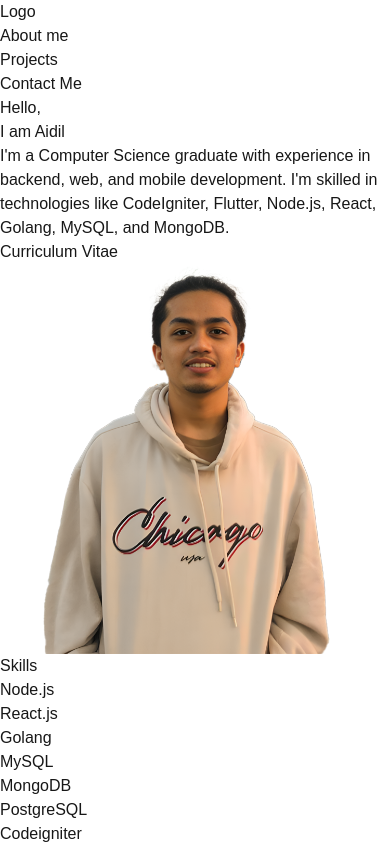
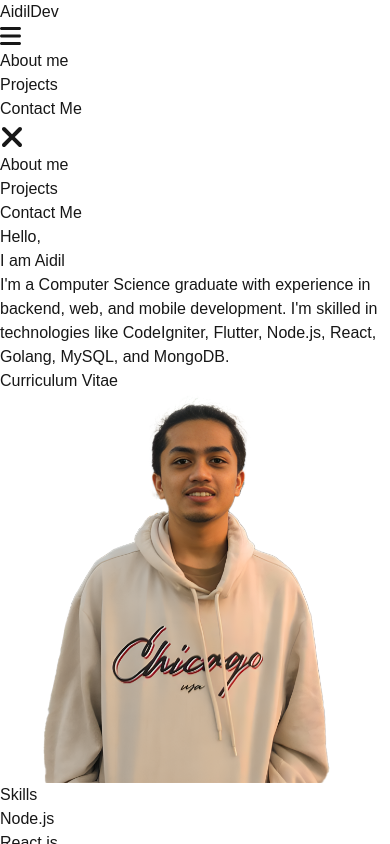
Before and after one commit to aidilfitra08/my-portofolio-nextjs, a Next.js app: page / in a window 390 px wide. Shown: the top 844 px of the page. Built offline with nearby package versions, Linux system fonts and the light colour scheme.

Commit message:
update responsive navbar

```diff
--- a/src/app/components/navbar/navbar.tsx
+++ b/src/app/components/navbar/navbar.tsx
@@ -1,10 +1,13 @@
 "use client";
 
+import { faBars, faXmark } from "@fortawesome/free-solid-svg-icons";
+import { FontAwesomeIcon } from "@fortawesome/react-fontawesome";
 import Link from "next/link";
 import { useEffect, useState } from "react";
 
 export default function Navbar() {
   const [bgColor, setBgColor] = useState(false);
+  const [navMobile, setNavMobile] = useState(false);
   const listenScrollEvent = (e: Event) => {
     const window = e.currentTarget as Window;
     if (window.scrollY > 10) {
@@ -20,18 +23,21 @@ export default function Navbar() {
     <nav
       className={`${
         bgColor
-          ? " bg-black bg-opacity-90 text-white dark:bg-neutral-800 dark:bg-opacity-90"
+          ? " bg-black bg-opacity-90 text-white dark:bg-neutral-800 dark:bg-opacity-80"
           : ""
-      } ease-out duration-300 fixed inset-x-0 w-screen h-16 flex flex-row text-center sm:flex-row sm:text-left justify-between items-center z-40 pr-2 sm:pr-10 font-mono`}
+      } ease-out duration-300 fixed inset-x-0 w-screen h-16 flex flex-row text-center sm:flex-row sm:text-left justify-between items-center z-40 pr-2 sm:pr-10 font-mono backdrop-blur-sm`}
     >
       <div className="flex">
         <div className=" px-10 h-full ">
           <Link className=" font-bold text-4xl" href="/">
-            Logo
+            AidilDev
           </Link>
         </div>
       </div>
-      <div className="flex content-center h-full ">
+      <div className="md:hidden" onClick={() => setNavMobile(true)}>
+        <FontAwesomeIcon icon={faBars} size="xl" className="pr-8" />
+      </div>
+      <div className="flex content-center h-full max-md:hidden">
         <p
           className={`${
             bgColor
@@ -81,6 +87,71 @@ export default function Navbar() {
           </Link>
         </p>
       </div>
+      <div
+        className={`${
+          navMobile ? "left-0" : " left-full"
+        } top-0  grid-cols-1 fixed  bg-neutral-900 h-screen grid items-center w-screen bg-opacity-95 transition-all duration-300 ease-in`}
+      >
+        <div
+          className="absolute right-2 top-5 text-1xl"
+          onClick={() => setNavMobile(false)}
+        >
+          <FontAwesomeIcon icon={faXmark} size="2xl" className="pr-8" />
+        </div>
+        <div className="text-1xl">
+          <p
+            className={`${
+              bgColor
+                ? " hover:text-black "
+                : " hover:text-white dark:hover:text-black "
+            } `}
+          >
+            <Link
+              href="#about-me"
+              className={`${
+                bgColor ? " hover:bg-white " : ""
+              }px-5 hover:bg-black dark:hover:bg-white align-middle text-center ease-in duration-200 h-16 table-cell w-screen`}
+              onClick={() => setNavMobile(false)}
+            >
+              About me
+            </Link>
+          </p>
+          <p
+            className={`${
+              bgColor
+                ? " hover:text-black "
+                : "hover:text-white dark:hover:text-black"
+            }`}
+          >
+            <Link
+              href="#projects"
+              className={`${
+                bgColor ? " hover:bg-white " : ""
+              }px-5 hover:bg-black dark:hover:bg-white align-middle text-center  ease-in duration-200 h-16 table-cell w-screen`}
+              onClick={() => setNavMobile(false)}
+            >
+              Projects
+            </Link>
+          </p>
+          <p
+            className={`${
+              bgColor
+                ? " hover:text-black "
+                : "hover:text-white dark:hover:text-black"
+            }`}
+          >
+            <Link
+              href="#footer"
+              className={`${
+                bgColor ? " hover:bg-white " : ""
+              }px-5 hover:bg-black dark:hover:bg-white align-middle text-center  ease-in duration-200 h-16 table-cell w-screen`}
+              onClick={() => setNavMobile(false)}
+            >
+              Contact Me
+            </Link>
+          </p>
+        </div>
+      </div>
     </nav>
   );
 }
```
